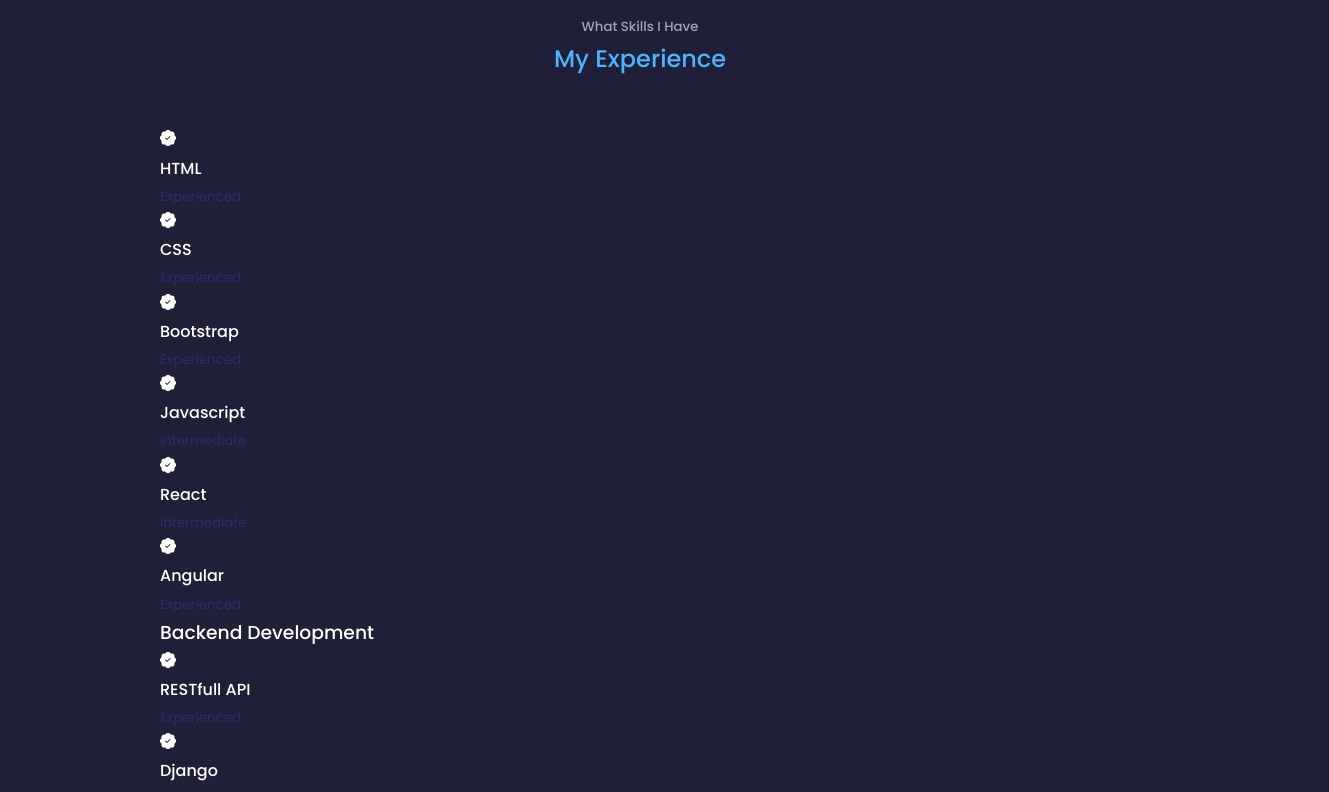
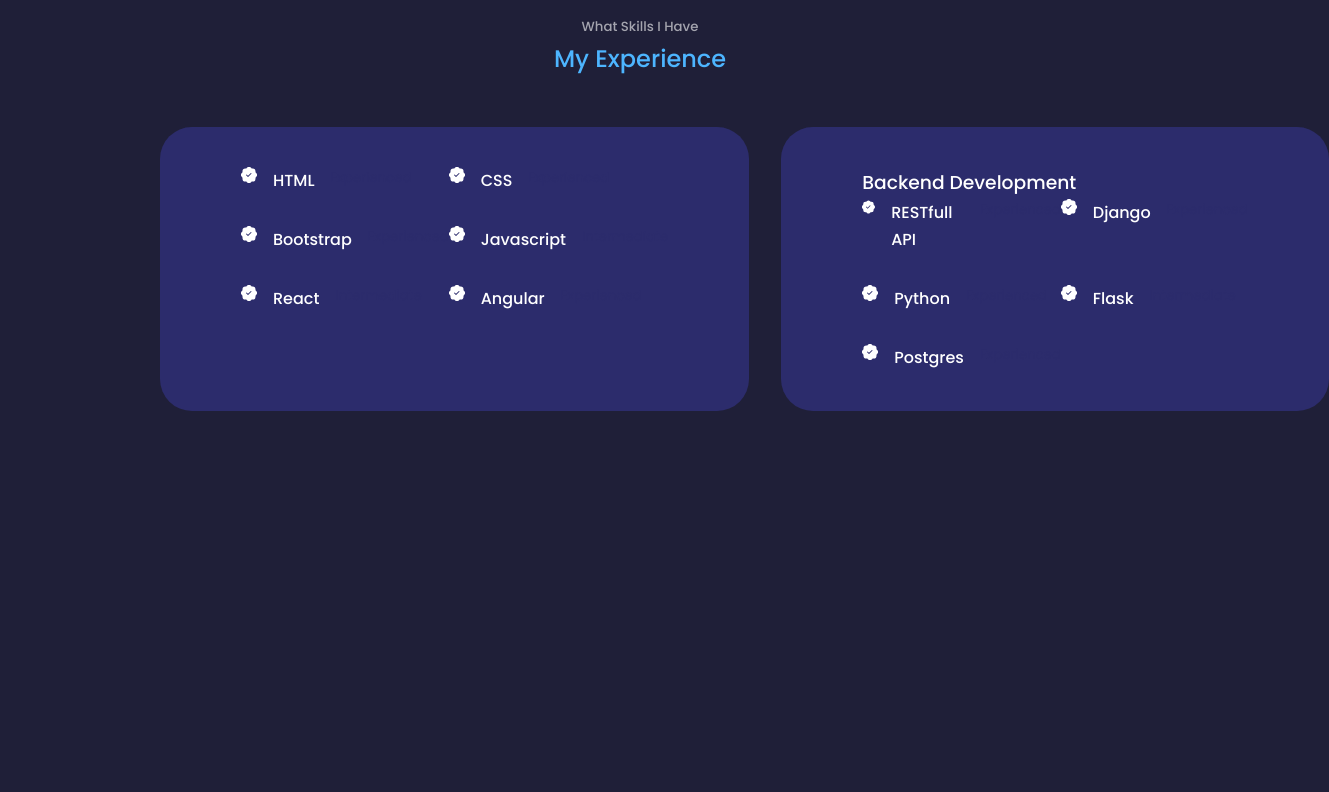
Before and after one commit to 12moi/portfolio-website, a React (Create React App) app: page / in a window 1280 px wide. Shown: the part 1840-2632 px from the top of the page, 1329 px wide, since content can reach past the window. Built offline with nearby package versions, Linux system fonts and the light colour scheme.

Commit message:
add update

```diff
--- a/src/components/experience/experience.css
+++ b/src/components/experience/experience.css
@@ -0,0 +1,33 @@
+.experience__container{
+    display: grid;
+    grid-template-columns: 1fr 1fr ;
+    gap: 2rem;
+
+}
+.experience__container > div{
+background-color: var(--color-bg-variant);
+padding: 2.4rem 5rem;
+border-radius: 2rem;
+transition: var(--transition);
+border: 1px solid transparent;
+}
+.experience__container > div:hover{
+    background-color: transparent;
+    border-color: var(--color-primary-variant);
+    cursor: default;
+}
+.experience__container > h3{
+    text-align: center;
+    margin-bottom: 2rem;
+    color: var(--color-primary);
+}
+.experience__content{
+    display: grid;
+    grid-template-columns: 1fr 1fr;
+    row-gap: 2rem;
+
+}
+.experience__details{
+    display: flex;
+    gap: 1rem;
+}
```
